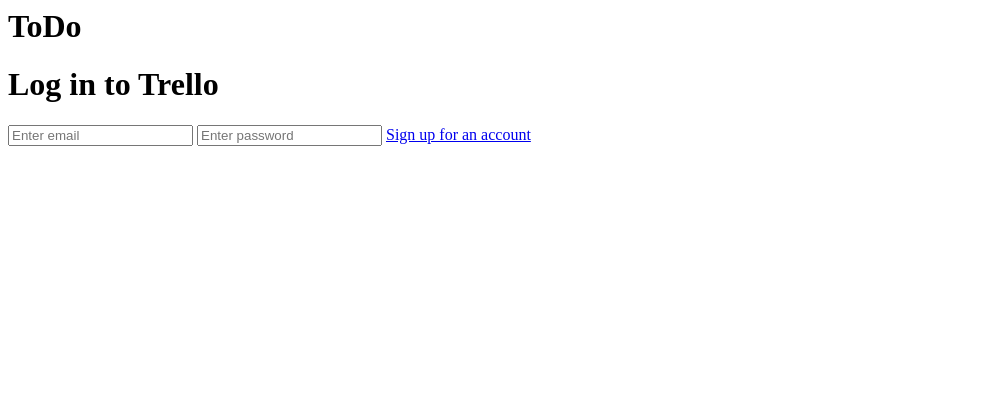
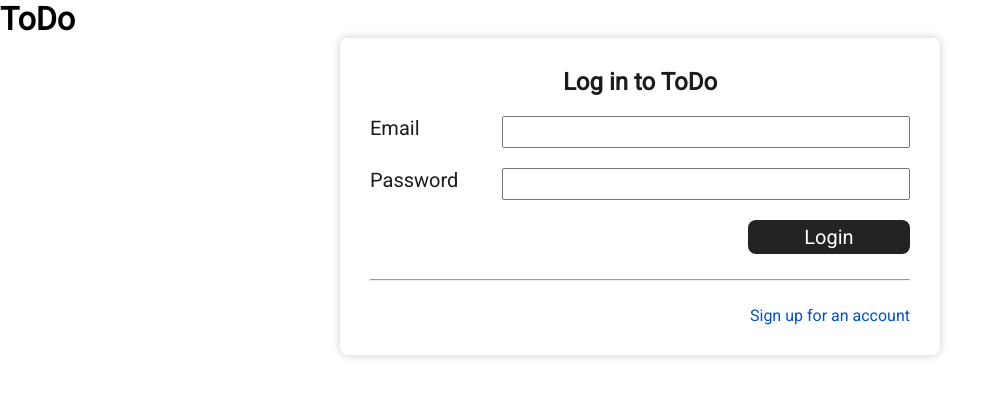
Before and after one commit to SS1L/ToDo, a Django app: page /login/ in a window 1280 px wide. Shown: the top 397 px of the page, without its empty margins (0-1006 px from the left). Run offline with Django 3.2, Linux system fonts and the light colour scheme.

Commit message:
design login page

```diff
--- a/todoproject/accounts/templates/accounts/login.html
+++ b/todoproject/accounts/templates/accounts/login.html
@@ -1,8 +1,45 @@
-<h1>ToDo</h1>
-<form>
-    <h1>Log in to Trello</h1>
-    <input placeholder="Enter email">
-    <input placeholder="Enter password">
+{% load static %}
+<!DOCTYPE html>
+<html>
 
-    <a href="{% url 'signup'%}">Sign up for an account</a>
-</form>
+<head>
+    <title>ToDo</title>
+    <meta charset="utf-8">
+    <link rel="stylesheet" href="{% static '/css/registration.css' %}">
+    <link href="https://fonts.googleapis.com/css?family=Roboto&display=swap" rel="stylesheet">
+</head>
+
+<body>
+    <h1>ToDo</h1>
+    <div>
+        <form method="POST" class="registration">
+            <div class="inside-form">
+                <h2 class="form-title">Log in to ToDo</h1>
+                {% csrf_token %}
+                <div class="input-group">
+                    <div class="name">
+                        Email
+                    </div>
+                    <input type="text">
+                </div>
+                <div class="input-group">
+                    <div class="name">
+                        Password
+                    </div>
+                    <input type="password">
+                </div>
+                <div class="submit">
+                    <input type="submit" name="" value="Login" class="submit-btn">
+                </div>
+
+                <hr>
+
+                <div class="page-link">
+                    <a href="{% url 'signup'%}">Sign up for an account</a>
+                </div>
+            </div>
+        </form>
+    </div>
+</body>
+
+</html>
--- a/todoproject/accounts/templates/accounts/signup.html
+++ b/todoproject/accounts/templates/accounts/signup.html
@@ -51,7 +51,7 @@
 
                 <hr>
 
-                <div class="">
+                <div class="page-link">
                     <a href="{% url 'login' %}">Already have an account? Log In</a>
                 </div>
             </div>
--- a/todoproject/static/css/registration.css
+++ b/todoproject/static/css/registration.css
@@ -48,7 +48,7 @@
 
 .submit-btn {
     width: 30%;
-    background-color: #1b1d1c;
+    background-color: #222423;
     color: #ffffff;
     border: 0px;
     border-radius: 8px;
@@ -59,3 +59,16 @@
 hr {
     margin: 25px 0;
 }
+
+.page-link{
+    text-align: right;
+}
+
+a {
+    color: #0052CC;
+    text-decoration: none;
+}
+
+a:visited{
+    color: #0052CC;
+}
```
